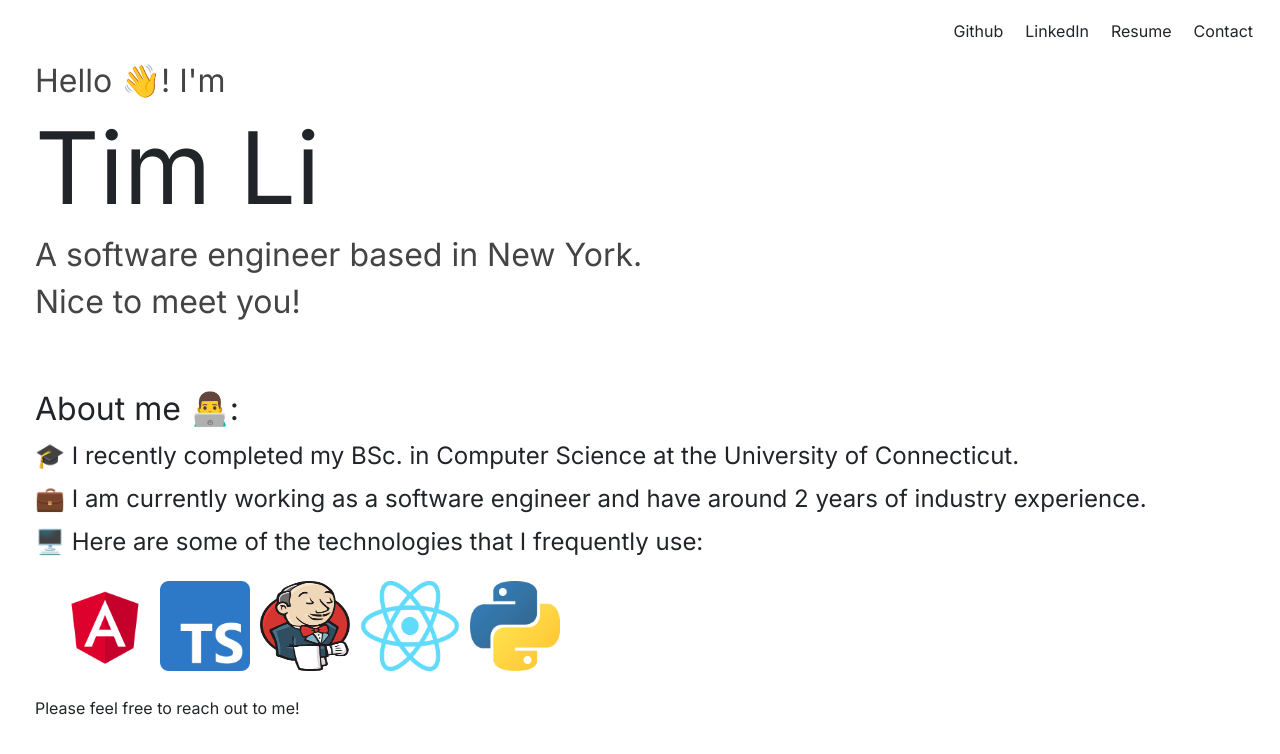
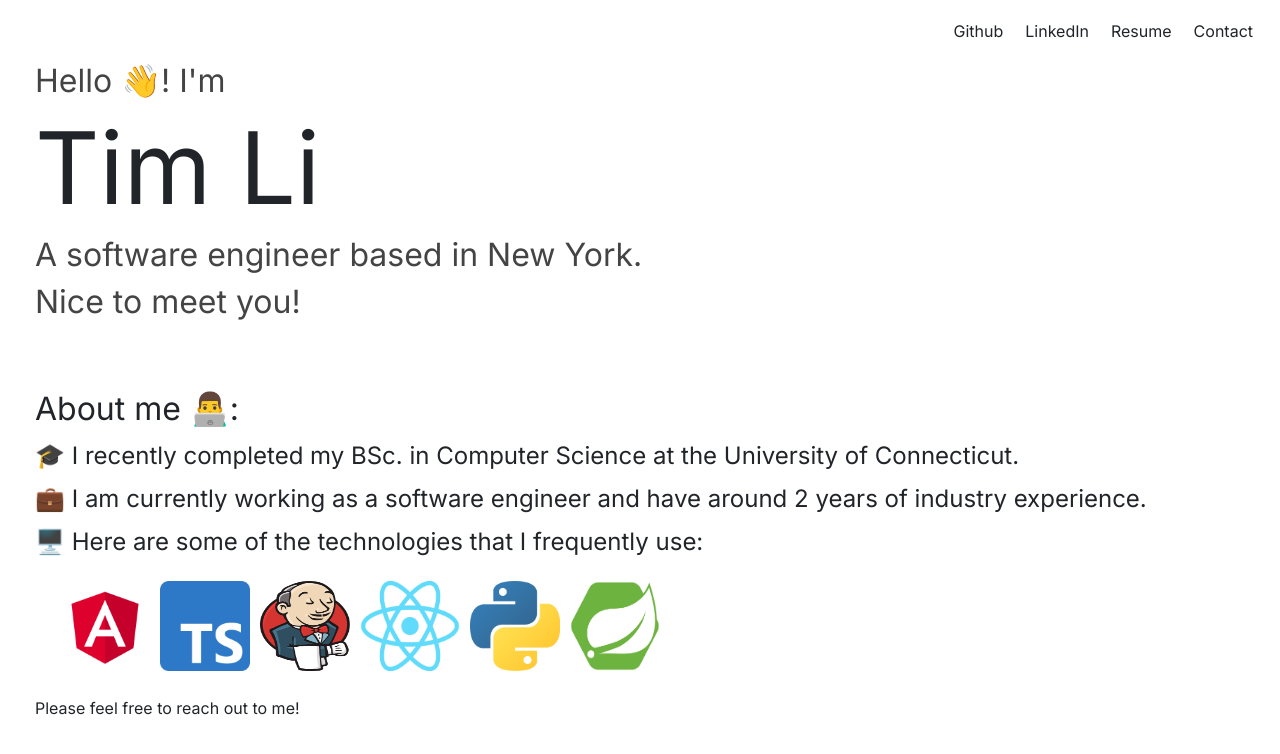
Before and after one commit to timli1020/personal-site, a React (Create React App) app: page / in a window 1280 px wide. Shown: the top 754 px of the page. Built offline with nearby package versions, Linux system fonts and the light colour scheme.

Commit message:
add springboot to tech stack

```diff
--- a/src/components/techstack/techstack.tsx
+++ b/src/components/techstack/techstack.tsx
@@ -9,6 +9,7 @@ export default function TechStack () {
             <img className="techstack-icon" src="./techstackicons/jenkins.jpeg" alt="logo" width={100} height={100}/>
             <img className="techstack-icon" src="./techstackicons/react.jpeg" alt="logo" width={110} height={100}/>
             <img className="techstack-icon" src="./techstackicons/python.jpeg" alt="logo" width={100} height={100}/>
+            <img className="techstack-icon" src="./techstackicons/springboot.jpeg" alt="logo" width={100} height={100}/>
         </div>
     )
 }
```
Also changed, not shown: public/techstackicons/springboot.jpeg (added).
